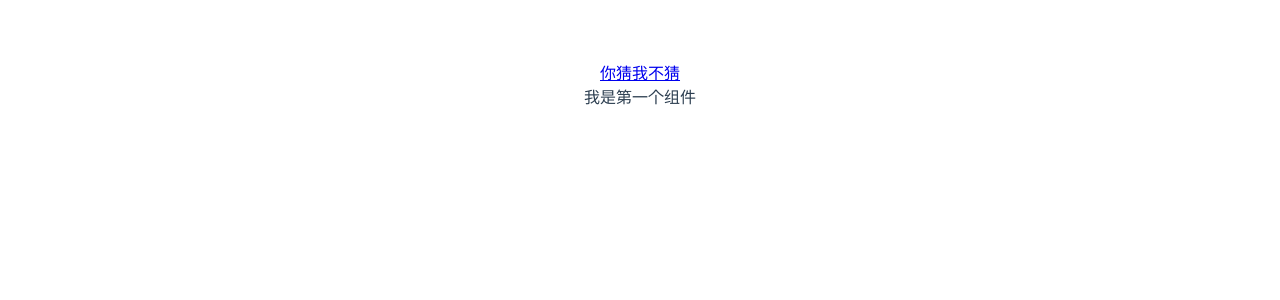
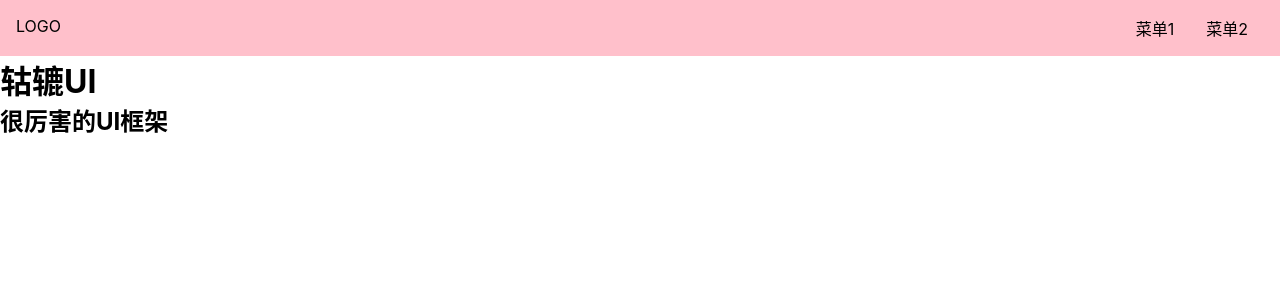
Before and after one commit to CuiLei-document/vite-create-demo-1, a Vue app: page /#/ in a window 1280 px wide. Shown: the top 300 px of the page. Built offline with nearby package versions, Linux system fonts and the light colour scheme.

Commit message:
Topnav.vue组件封装完成 和 css样式

```diff
--- a/src/App.vue
+++ b/src/App.vue
@@ -1,7 +1,6 @@
 <template>
   <div>
-    <router-link to="/">你猜</router-link>
-    <router-link to="/xxx">我不猜</router-link>
+
   </div>
   <router-view/>
 </template>
--- a/src/components/Cuis.vue
+++ /dev/null
@@ -1,5 +0,0 @@
-<template>
-    <div>
-        我是第一个组件
-    </div>
-</template>
--- a/src/components/Cuis2.vue
+++ /dev/null
@@ -1,3 +0,0 @@
-<template>
-    <div>hello</div>
-</template>
--- /dev/null
+++ b/src/components/Topnav.vue
@@ -0,0 +1,34 @@
+<template>
+    <div class="topnav">
+        <div class="logo">LOGO</div>
+        <ul class="menu">
+            <li>菜单1</li>
+            <li>菜单2</li>
+        </ul>
+    </div>
+</template>
+
+<script lang='ts'>
+    export default{
+    }
+</script>
+
+<style scoped lang="scss">
+    .topnav{
+        background: pink;
+        display: flex;
+        padding: 16px;
+        > .logo{
+            max-height: 6em;
+            margin-right: auto;
+        }
+        > .menu{
+            display:flex;
+            white-space: normal;
+            flex-wrap: nowrap;
+            > li{
+                margin: 0 1em;
+            }
+        }
+    }
+</style>
--- a/src/index.css
+++ /dev/null
@@ -1,8 +0,0 @@
-#app {
-  font-family: Avenir, Helvetica, Arial, sans-serif;
-  -webkit-font-smoothing: antialiased;
-  -moz-osx-font-smoothing: grayscale;
-  text-align: center;
-  color: #2c3e50;
-  margin-top: 60px;
-}
--- /dev/null
+++ b/src/index.scss
@@ -0,0 +1,19 @@
+*{
+  padding: 0;margin: 0;
+  box-sizing: border-box;
+}
+ul,ol{
+  list-style: none;
+}
+a{
+  text-decoration: none;
+  color: inherit;
+  &:hover{
+    border-bottom: 1px solid ;
+    cursor: pointer;
+  }
+}
+body{
+  font-size: 16px;
+  font-family: -apple-system, "Noto Sans", "Helvetica Neue", Helvetica, "Nimbus Sans L", Arial, "Liberation Sans", "PingFang SC", "Hiragino Sans GB", "Noto Sans CJK SC", "Source Han Sans SC", "Source Han Sans CN", "Microsoft YaHei", "Wenquanyi Micro Hei", "WenQuanYi Zen Hei", "ST Heiti", SimHei, "WenQuanYi Zen Hei Sharp", sans-serif;
+}
--- /dev/null
+++ b/src/views/Doc.vue
@@ -0,0 +1,15 @@
+<template>
+    <div>
+        <Topnav/>
+        <div class="content">
+                <aside>边栏</aside>
+                <main>主要内容</main>
+        </div>
+    </div>
+</template>
+<script lang="ts">
+    import Topnav from '../components/Topnav.vue';
+    export default{
+        components:{Topnav}
+    }
+</script>
--- /dev/null
+++ b/src/views/Home.vue
@@ -0,0 +1,18 @@
+<template>
+    <div>
+        <Topnav/>
+        <div class="banner">
+            <h1>轱辘UI</h1>
+            <h2>很厉害的UI框架</h2>
+        </div>
+    </div>
+</template>
+<script lang="ts">
+    import Topnav from '../components/Topnav.vue';
+    export default{
+        components:{Topnav}
+    }
+</script>
+<style lang="scss" scoped>
+
+</style>
```
Also changed, not shown: src/components/HelloWorld.vue (deleted, +0 -19 lines), src/main.ts (+6 -6 lines).
